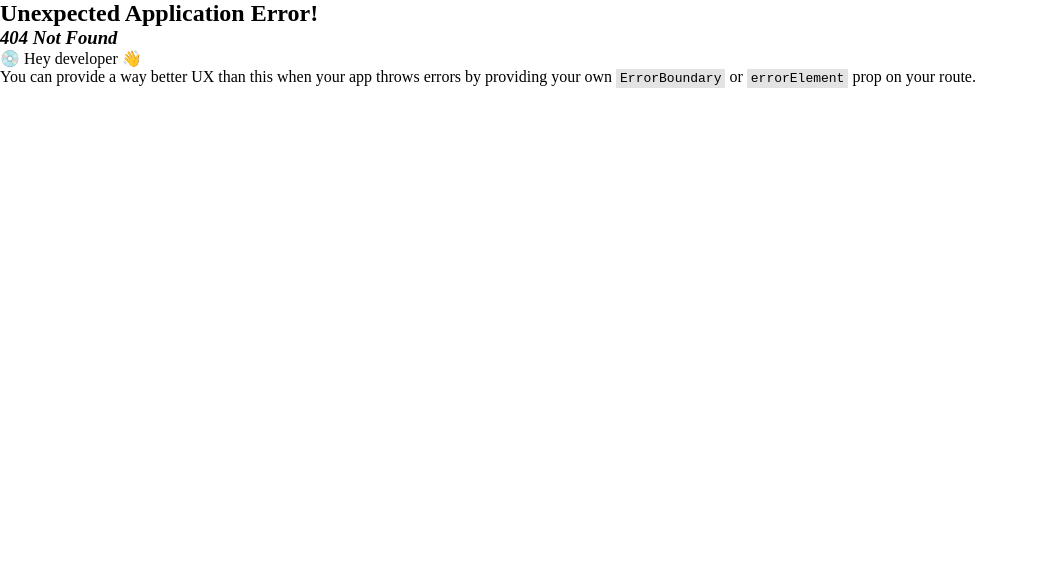
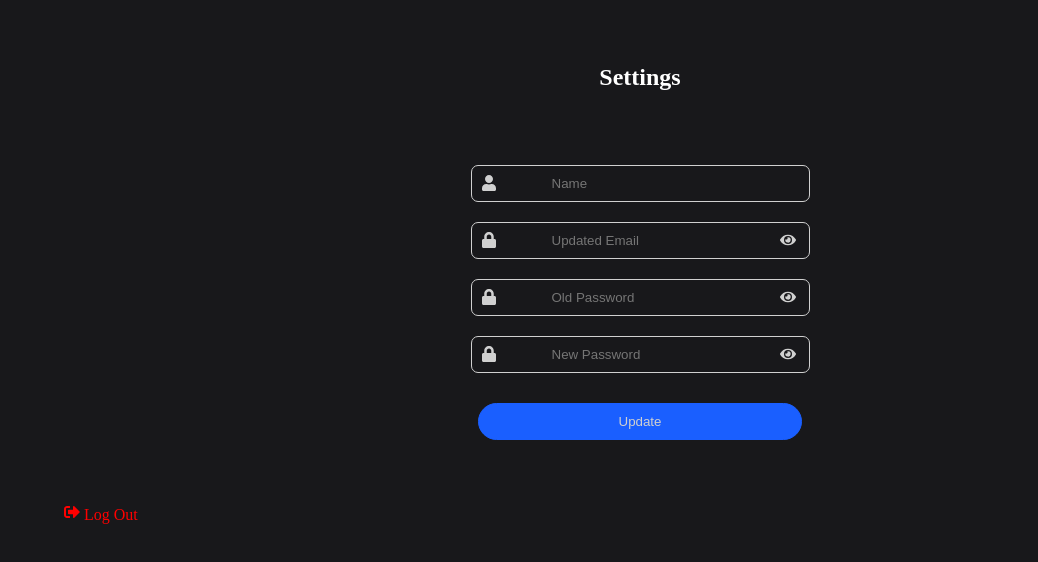
Before and after one commit to Shobhit024/FormBot, a React (Vite) app in the folder frontend/: page /settings in a window 1280 px wide. Before the commit this address had no page. Shown: the top 562 px of the page, without its empty margins (0-1038 px from the left). Built offline with nearby package versions, Linux system fonts and the light colour scheme.

Commit message:
created settingPage

```diff
--- a/frontend/src/components/foldersPage/Folders.jsx
+++ b/frontend/src/components/foldersPage/Folders.jsx
@@ -241,7 +241,12 @@ const Folders = () => {
               </div>
               {isDropdownOpen && (
                 <div className={style.dropdownMenu}>
-                  <div className={style.dropdownItem}>Settings</div>
+                  <div
+                    className={style.dropdownItem}
+                    onClick={() => navigate("/settings")}
+                  >
+                    Settings
+                  </div>
                   <div onClick={logoutHandler} className={style.dropdownItem1}>
                     Log Out
                   </div>
--- a/frontend/src/components/foldersPage/folders.module.css
+++ b/frontend/src/components/foldersPage/folders.module.css
@@ -228,34 +228,32 @@ header > div {
   position: relative;
   width: 50px;
   height: 25px;
-  background-color: #034bf2;
+  background-color: var(--accent-color);
   border-radius: 25px;
   cursor: pointer;
-  padding: 0px 25px;
+  display: inline-block;
 }
 
+.label .slider {
+  position: absolute;
+  top: 3px;
+  left: 3px;
+  width: 20px;
+  height: 20px;
+  background-color: white;
+  border-radius: 50%;
+  transition: transform 0.3s;
+}
+
+.checkbox:checked + .label .slider {
+  transform: translateX(25px);
+}
 .lightLabel {
   padding: 0px 5px;
 }
 .darkLabel {
   padding: 0px 5px;
   padding-right: 50px;
-}
-.slider {
-  position: absolute;
-
-  top: 2px;
-  left: 5px;
-  right: 5px;
-  width: 18px;
-  height: 18px;
-  border-radius: 50%;
-  background-color: white;
-  transition: 0.3s;
-}
-
-.checkbox:checked + .label .slider {
-  transform: translateX(25px);
 }
 
 /* Light Mode Styles */
--- a/frontend/src/components/registerAndLogin/Login.jsx
+++ b/frontend/src/components/registerAndLogin/Login.jsx
@@ -57,6 +57,7 @@ const Login = () => {
 
       if (res.status === 200) {
         Cookies.set("tokenId", result.tokenId, { expires: 1 });
+
         dispatch(storeIsLoggedIn(true));
         navigate("/");
         toast.success(result.msg, { id: toastId });
--- a/frontend/src/components/registerAndLogin/register.module.css
+++ b/frontend/src/components/registerAndLogin/register.module.css
@@ -62,6 +62,7 @@
   font-family: "Open Sans", sans-serif;
   font-weight: normal;
   background-color: transparent;
+  color: white;
 }
 
 .borderError {
--- /dev/null
+++ b/frontend/src/components/settingsPage/settings.jsx
@@ -0,0 +1,176 @@
+import { useState } from "react";
+import axios from "axios";
+import toast from "react-hot-toast";
+import style from "./settings.module.css";
+import { FaLock, FaEye, FaUser, FaSignOutAlt } from "react-icons/fa";
+import { NavLink, useNavigate } from "react-router-dom";
+import Cookies from "js-cookie";
+
+const SettingsPage = () => {
+  const navigate = useNavigate();
+  const [name, setName] = useState("");
+  const [email, setEmail] = useState("");
+  const [oldPassword, setOldPassword] = useState("");
+  const [newPassword, setNewPassword] = useState("");
+  const [errors, setErrors] = useState({});
+
+  const validate = () => {
+    const newErrors = {};
+    if (!name.trim()) newErrors.name = "Name is required";
+    if (!email.trim()) newErrors.email = "Email is required";
+    if (!oldPassword) newErrors.oldPassword = "Old password is required";
+    if (!newPassword) newErrors.newPassword = "New password is required";
+    return newErrors;
+  };
+
+  const handleUpdate = async (e) => {
+    e.preventDefault();
+    const validationErrors = validate();
+    if (Object.keys(validationErrors).length > 0) {
+      setErrors(validationErrors);
+    } else {
+      setErrors({});
+      const toastId = toast.loading("Updating...");
+      const tokenId = Cookies.get("token");
+      try {
+        const res = await axios.post(
+          `${import.meta.env.VITE_APP_API_URL}/api/update_settings`,
+          { name, email, oldPassword, newPassword },
+          {
+            headers: {
+              Authorization: tokenId,
+              "Content-Type": "application/json",
+            },
+            withCredentials: true,
+          }
+        );
+        const result = await res.data;
+        if (res.status === 200) {
+          toast.success(result.msg, { id: toastId });
+        } else {
+          toast.error(result.msg, { id: toastId });
+        }
+      } catch (error) {
+        toast.error(error.message, { id: toastId });
+      }
+    }
+  };
+  // logout handler
+  const apiUrl = import.meta.env.VITE_APP_API_URL;
+  const logoutHandler = async () => {
+    try {
+      if (!tokenId) {
+        toast.error("You are not authenticated.");
+        navigate("/login");
+        return;
+      }
+
+      const res = await axios.post(
+        `${apiUrl}/api/logout`,
+        {},
+        {
+          headers: {
+            Authorization: tokenId,
+            "Content-Type": "application/json",
+          },
+          withCredentials: true,
+        }
+      );
+
+      if (res.status >= 200 && res.status < 300) {
+        Cookies.remove("tokenId");
+        toast.success(res.data.msg || "Logged out successfully", {
+          duration: 100,
+        });
+        localStorage.removeItem("authState");
+        sessionStorage.clear();
+        navigate("/login");
+      } else {
+        throw new Error("Logout failed");
+      }
+    } catch (error) {
+      toast.error(error.response?.data?.msg || "Logout failed");
+      console.log(error);
+    }
+  };
+
+  return (
+    <div className={style.settingsFormContainer}>
+      <h2>Settings</h2>
+      <form onSubmit={handleUpdate} className={style.settingsForm}>
+        <div className={style.formGroup}>
+          <label htmlFor="name">Name</label>
+          <FaUser className={style.icon} />
+          <input
+            type="text"
+            id="name"
+            placeholder="Name"
+            value={name}
+            onChange={(e) => setName(e.target.value)}
+            className={errors.name ? style.errorInput : ""}
+          />
+          {errors.name && <p className={style.error}>{errors.name}</p>}
+        </div>
+
+        <div className={style.formGroup}>
+          <label htmlFor="email">Updated Email</label>
+          <FaLock className={style.icon} />
+          <input
+            type="email"
+            id="email"
+            placeholder="Updated Email"
+            value={email}
+            onChange={(e) => setEmail(e.target.value)}
+            className={errors.email ? style.errorInput : ""}
+          />
+          <FaEye className={style.icon2} />
+
+          {errors.email && <p className={style.error}>{errors.email}</p>}
+        </div>
+
+        <div className={style.formGroup}>
+          <label htmlFor="oldPassword">Old Password</label>
+          <FaLock className={style.icon} />
+          <input
+            type="password"
+            id="oldPassword"
+            placeholder="Old Password"
+            value={oldPassword}
+            onChange={(e) => setOldPassword(e.target.value)}
+            className={errors.oldPassword ? style.errorInput : ""}
+          />
+          <FaEye className={style.icon2} />
+          {errors.oldPassword && (
+            <p className={style.error}>{errors.oldPassword}</p>
+          )}
+        </div>
+
+        <div className={style.formGroup}>
+          <label htmlFor="newPassword">New Password</label>
+          <FaLock className={style.icon} />
+          <input
+            type="password"
+            id="newPassword"
+            placeholder="New Password"
+            value={newPassword}
+            onChange={(e) => setNewPassword(e.target.value)}
+            className={errors.newPassword ? style.errorInput : ""}
+          />
+          <FaEye className={style.icon2} />
+          {errors.newPassword && (
+            <p className={style.error}>{errors.newPassword}</p>
+          )}
+        </div>
+
+        <button type="submit" className={style.updateButton}>
+          Update
+        </button>
+      </form>
+      <div onClick={logoutHandler} className={style.logout}>
+        <FaSignOutAlt /> Log Out
+      </div>
+    </div>
+  );
+};
+
+export default SettingsPage;
--- /dev/null
+++ b/frontend/src/components/settingsPage/settings.module.css
@@ -0,0 +1,66 @@
+.settingsFormContainer {
+  height: 115vh;
+  background-color: #18181b;
+  position: relative;
+}
+h2 {
+  padding-top: 5%;
+  display: flex;
+  justify-content: center;
+  align-items: center;
+  color: #ffffff;
+}
+label {
+  display: none;
+}
+.settingsForm {
+  flex-direction: column;
+  padding-top: 5%;
+  display: flex;
+  justify-content: center;
+  align-items: center;
+}
+.updateButton {
+  margin-top: 20px;
+  padding: 10px 140px;
+  background-color: #1a5fff;
+  color: #d0d0d0;
+  border: 1px solid;
+  border-color: #1a5fff;
+  border-radius: 50px;
+}
+.error {
+  color: red;
+}
+.formGroup {
+  justify-content: center;
+  align-items: center;
+}
+
+.formGroup input {
+  background-color: #18181b;
+  color: #d0d0d0;
+  margin: 10px;
+  padding: 10px 80px;
+  border: 1px solid;
+  border-color: #d0d0d0;
+  border-radius: 7px;
+}
+.icon {
+  color: #d0d0d0;
+  position: absolute;
+  margin-top: 20px;
+  margin-left: 20px;
+}
+
+.icon2 {
+  color: #d0d0d0;
+  position: absolute;
+  margin-top: 20px;
+  margin-left: -40px;
+}
+.logout {
+  padding-top: 5%;
+  padding-left: 5%;
+  color: red;
+}
--- a/frontend/src/main.jsx
+++ b/frontend/src/main.jsx
@@ -8,6 +8,7 @@ import LandingPage from "./components/landingPage/landingPage.jsx";
 import Login from "./components/registerAndLogin/Login.jsx";
 import Folders from "./components/foldersPage/Folders.jsx";
 import WorkSpaceArea from "./components/workSpace/WorkSpaceArea.jsx";
+import Settings from "./components/settingsPage/settings.jsx";
 import { Provider } from "react-redux";
 import store from "./redux/store.js";
 import { Toaster } from "react-hot-toast";
@@ -32,7 +33,10 @@ const router = createBrowserRouter([
         path: "login",
         element: <Login />,
       },
-
+      {
+        path: "settings",
+        element: <Settings />,
+      },
       {
         path: "/skeleton",
         element: <Folders_skeleton />,
```
